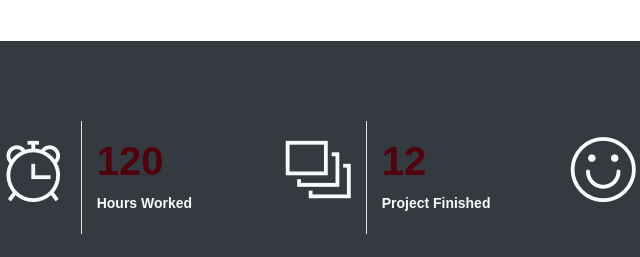
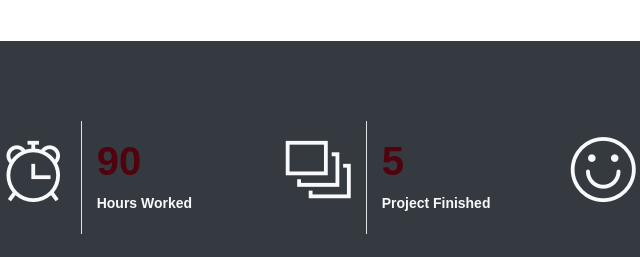
Before and after one commit to daoudizakaria/zakariadaoudi, a plain HTML site: page index.html in a window 1280 px wide. Shown: the part 3160-3417 px from the top of the page, 107-747 px from the left. Drawn offline with Linux system fonts and the light colour scheme; some packages are replaced by stand-ins of ours.

Commit message:
Update index.html

```diff
--- a/index.html
+++ b/index.html
@@ -307,7 +307,7 @@
                             <div class="m-auto"><i class="ti-alarm-clock icon-xl"></i></div>
                         </div>
                         <div class="col-7 text-left py-3">
-                            <h1 class="text-danger font-weight-bold font40">120</h1>
+                            <h1 class="text-danger font-weight-bold font40">90</h1>
                             <p class="text-light mb-1">Hours Worked</p>
                         </div>
                     </div>
@@ -318,7 +318,7 @@
                             <div class="m-auto"><i class="ti-layers-alt icon-xl"></i></div>
                         </div>
                         <div class="col-7 text-left py-3">
-                            <h1 class="text-danger font-weight-bold font40">12</h1>
+                            <h1 class="text-danger font-weight-bold font40">5</h1>
                             <p class="text-light mb-1">Project Finished</p>
                         </div>
                     </div>
```
